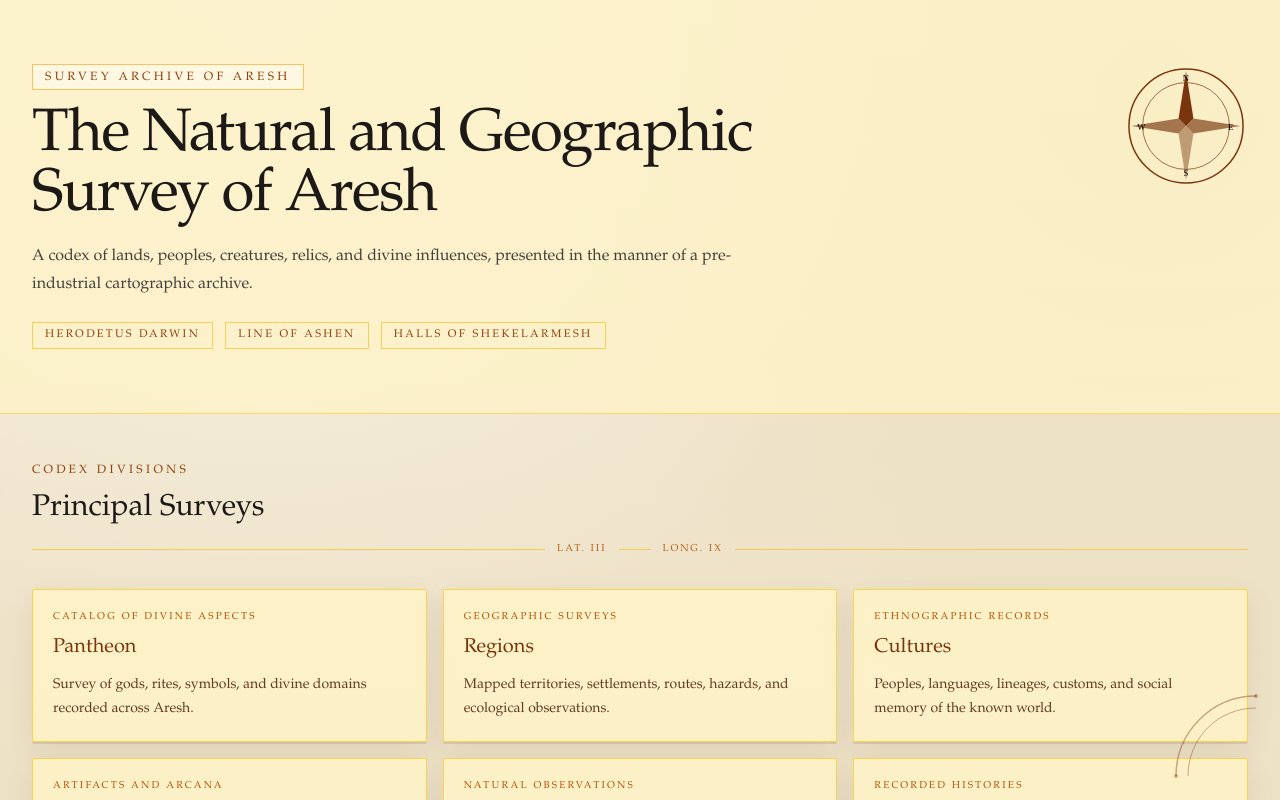
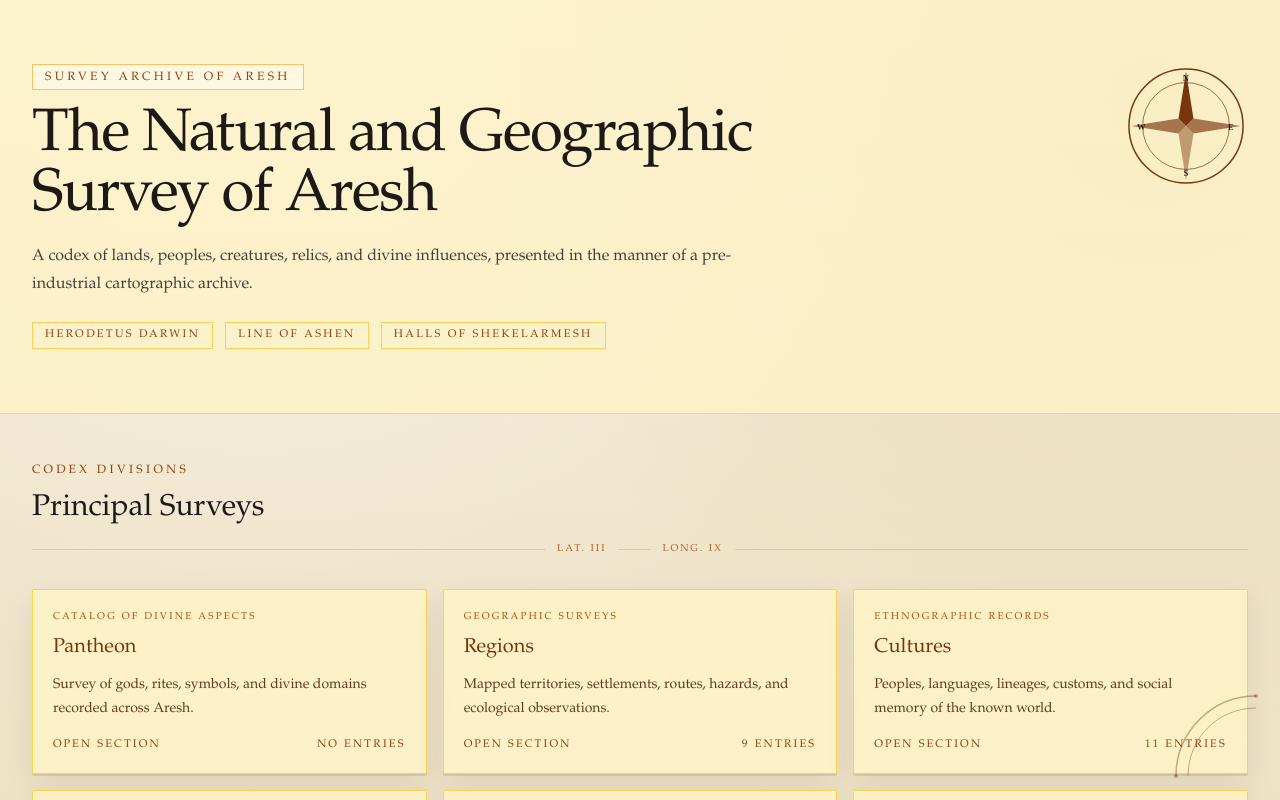
Before and after one commit to JJHerrmann/areshatlas, a Next.js app: page / in a window 1280 px wide. Shown: the top 800 px of the page. Built offline with nearby package versions, Linux system fonts and the light colour scheme.

Commit message:
feat: link homepage sections to mirrored codex content

```diff
--- /dev/null
+++ b/app/[section]/page.tsx
@@ -0,0 +1,71 @@
+import Link from "next/link";
+import { notFound } from "next/navigation";
+import CoordinateRule from "@/components/codex/CoordinateRule";
+import CornerOrnament from "@/components/codex/CornerOrnament";
+import EntryCard from "@/components/codex/EntryCard";
+import PlateLabel from "@/components/codex/PlateLabel";
+import { getSectionBySlug, getSectionEntries, sections } from "@/lib/codexContent";
+
+type SectionPageProps = {
+  params: Promise<{
+    section: string;
+  }>;
+};
+
+export function generateStaticParams() {
+  return sections.map((section) => ({ section: section.slug }));
+}
+
+export default async function SectionPage({ params }: SectionPageProps) {
+  const { section: sectionSlug } = await params;
+  const section = getSectionBySlug(sectionSlug);
+  if (!section) notFound();
+
+  const entries = getSectionEntries(section);
+
+  return (
+    <main className="min-h-screen px-6 py-12 text-stone-900 lg:px-8">
+      <div className="mx-auto max-w-6xl">
+        <Link
+          href="/"
+          className="text-xs uppercase tracking-[0.26em] text-amber-800 transition hover:text-amber-950"
+        >
+          Return to Survey Archive
+        </Link>
+        <div className="mt-6 max-w-3xl">
+          <PlateLabel>{section.label}</PlateLabel>
+          <h1 className="mt-4 font-display text-4xl tracking-tight text-amber-950">
+            {section.title}
+          </h1>
+          <p className="mt-4 text-base leading-7 text-stone-700">{section.summary}</p>
+          <p className="mt-3 text-xs uppercase tracking-[0.24em] text-amber-700">
+            Mirrored Source Folder: content/{section.folder}
+          </p>
+          <CoordinateRule />
+        </div>
+
+        <section className="mt-10">
+          {entries.length ? (
+            <div className="grid gap-4 md:grid-cols-2 xl:grid-cols-3">
+              {entries.map((entry) => (
+                <EntryCard
+                  key={`${entry.domain}:${entry.title}`}
+                  title={entry.title}
+                  domain={entry.domain}
+                  summary={entry.summary}
+                />
+              ))}
+            </div>
+          ) : (
+            <article className="border border-amber-300 bg-amber-50/80 p-6 text-sm leading-6 text-stone-700">
+              No mirrored entries are present in this folder yet. Run `npm run sync:codex`
+              after adding content to the vault source.
+            </article>
+          )}
+        </section>
+      </div>
+
+      <CornerOrnament position="bottom-right" />
+    </main>
+  );
+}
--- a/app/page.tsx
+++ b/app/page.tsx
@@ -3,40 +3,17 @@ import CompassRose from "@/components/codex/CompassRose";
 import CoordinateRule from "@/components/codex/CoordinateRule";
 import CornerOrnament from "@/components/codex/CornerOrnament";
 import PlateLabel from "@/components/codex/PlateLabel";
+import { getSectionEntries, sections } from "@/lib/codexContent";
 
 export default function HomePage() {
-  const sections = [
-    {
-      title: "Pantheon",
-      label: "Catalog of Divine Aspects",
-      summary: "Survey of gods, rites, symbols, and divine domains recorded across Aresh.",
-    },
-    {
-      title: "Regions",
-      label: "Geographic Surveys",
-      summary: "Mapped territories, settlements, routes, hazards, and ecological observations.",
-    },
-    {
-      title: "Cultures",
-      label: "Ethnographic Records",
-      summary: "Peoples, languages, lineages, customs, and social memory of the known world.",
-    },
-    {
-      title: "Relics and Magic",
-      label: "Artifacts and Arcana",
-      summary: "Catalog of relics, magical traditions, rites, and notable materials.",
-    },
-    {
-      title: "Creatures and Powers",
-      label: "Natural Observations",
-      summary: "Bestiary entries, supernatural entities, and expedition-derived accounts.",
-    },
-    {
-      title: "Chronicles",
-      label: "Recorded Histories",
-      summary: "Events, conflicts, dynasties, migrations, and remembered cataclysms.",
-    },
-  ];
+  const sectionCards = sections.map((section) => {
+    const count = getSectionEntries(section).length;
+    return {
+      ...section,
+      href: `/${section.slug}`,
+      countLabel: count ? `${count} entries` : "No entries",
+    };
+  });
 
   return (
     <main className="min-h-screen text-stone-900">
@@ -73,12 +50,14 @@ export default function HomePage() {
         </div>
 
         <div className="grid gap-4 md:grid-cols-2 xl:grid-cols-3">
-          {sections.map((section) => (
+          {sectionCards.map((section) => (
             <SectionCard
               key={section.title}
               title={section.title}
               label={section.label}
               summary={section.summary}
+              href={section.href}
+              countLabel={section.countLabel}
             />
           ))}
         </div>
--- a/components/codex/SectionCard.tsx
+++ b/components/codex/SectionCard.tsx
@@ -1,15 +1,28 @@
+import Link from "next/link";
+
 type SectionCardProps = {
   title: string;
   label: string;
   summary: string;
+  href: string;
+  countLabel?: string;
 };
 
-export default function SectionCard({ title, label, summary }: SectionCardProps) {
+export default function SectionCard({ title, label, summary, href, countLabel }: SectionCardProps) {
   return (
-    <article className="rounded-sm border border-amber-300 bg-amber-100/90 p-5 shadow-folio transition hover:-translate-y-0.5 hover:shadow-md">
-      <p className="text-[10px] uppercase tracking-[0.22em] text-amber-700">{label}</p>
-      <h3 className="mt-2 font-display text-xl text-amber-900">{title}</h3>
-      <p className="mt-3 text-sm leading-6 text-amber-950/85">{summary}</p>
-    </article>
+    <Link
+      href={href}
+      className="block rounded-sm border border-amber-300 bg-amber-100/90 p-5 shadow-folio transition hover:-translate-y-0.5 hover:shadow-md"
+    >
+      <article>
+        <p className="text-[10px] uppercase tracking-[0.22em] text-amber-700">{label}</p>
+        <h3 className="mt-2 font-display text-xl text-amber-900">{title}</h3>
+        <p className="mt-3 text-sm leading-6 text-amber-950/85">{summary}</p>
+        <div className="mt-4 flex items-center justify-between text-[11px] uppercase tracking-[0.2em] text-amber-800">
+          <span>Open Section</span>
+          <span>{countLabel ?? "Survey Pending"}</span>
+        </div>
+      </article>
+    </Link>
   );
 }
--- /dev/null
+++ b/lib/codexContent.ts
@@ -0,0 +1,125 @@
+import fs from "node:fs";
+import path from "node:path";
+
+export type SectionConfig = {
+  slug: string;
+  title: string;
+  label: string;
+  summary: string;
+  folder: string;
+};
+
+export type ContentEntry = {
+  title: string;
+  href: string;
+  domain: string;
+  summary: string;
+};
+
+const CONTENT_ROOT = path.join(process.cwd(), "content");
+
+export const sections: SectionConfig[] = [
+  {
+    slug: "pantheon",
+    title: "Pantheon",
+    label: "Catalog of Divine Aspects",
+    summary: "Survey of gods, rites, symbols, and divine domains recorded across Aresh.",
+    folder: "gods",
+  },
+  {
+    slug: "regions",
+    title: "Regions",
+    label: "Geographic Surveys",
+    summary: "Mapped territories, settlements, routes, hazards, and ecological observations.",
+    folder: "regions",
+  },
+  {
+    slug: "cultures",
+    title: "Cultures",
+    label: "Ethnographic Records",
+    summary: "Peoples, languages, lineages, customs, and social memory of the known world.",
+    folder: "cultures",
+  },
+  {
+    slug: "relics",
+    title: "Relics and Magic",
+    label: "Artifacts and Arcana",
+    summary: "Catalog of relics, magical traditions, rites, and notable materials.",
+    folder: "relics",
+  },
+  {
+    slug: "creatures",
+    title: "Creatures and Powers",
+    label: "Natural Observations",
+    summary: "Bestiary entries, supernatural entities, and expedition-derived accounts.",
+    folder: "creatures",
+  },
+  {
+    slug: "chronicles",
+    title: "Chronicles",
+    label: "Recorded Histories",
+    summary: "Events, conflicts, dynasties, migrations, and remembered cataclysms.",
+    folder: "chronicles",
+  },
+];
+
+export function getSectionBySlug(slug: string) {
+  return sections.find((section) => section.slug === slug);
+}
+
+function readFirstNonEmptyLine(markdown: string) {
+  return markdown
+    .split(/\r?\n/)
+    .map((line) => line.trim())
+    .find((line) => Boolean(line) && !line.startsWith("---") && !line.startsWith("#"));
+}
+
+function titleFromFileName(fileName: string) {
+  return fileName.replace(/\.[^.]+$/, "");
+}
+
+export function getSectionEntries(section: SectionConfig): ContentEntry[] {
+  const sectionDir = path.join(CONTENT_ROOT, section.folder);
+  if (!fs.existsSync(sectionDir)) {
+    return [];
+  }
+
+  const entries: ContentEntry[] = [];
+
+  function visit(dirPath: string, folderParts: string[]) {
+    const items = fs.readdirSync(dirPath, { withFileTypes: true });
+    for (const item of items) {
+      if (item.name === ".gitkeep") continue;
+      const nextPath = path.join(dirPath, item.name);
+      if (item.isDirectory()) {
+        const relativeFolder = [...folderParts, item.name].join(" / ");
+        entries.push({
+          title: item.name,
+          href: `/${section.slug}`,
+          domain: relativeFolder,
+          summary: `Folder in ${section.folder} containing mirrored codex material.`,
+        });
+        visit(nextPath, [...folderParts, item.name]);
+        continue;
+      }
+      const ext = path.extname(item.name).toLowerCase();
+      if (ext !== ".md" && ext !== ".markdown" && ext !== ".csv") continue;
+      const relativeParts = folderParts.length ? folderParts.join(" / ") : section.folder;
+      let summary = `Mirrored source entry in ${relativeParts}.`;
+      if (ext === ".md" || ext === ".markdown") {
+        const raw = fs.readFileSync(nextPath, "utf8");
+        const excerpt = readFirstNonEmptyLine(raw);
+        if (excerpt) summary = excerpt;
+      }
+      entries.push({
+        title: titleFromFileName(item.name),
+        href: `/${section.slug}`,
+        domain: relativeParts,
+        summary,
+      });
+    }
+  }
+
+  visit(sectionDir, []);
+  return entries.sort((a, b) => a.title.localeCompare(b.title));
+}
```
